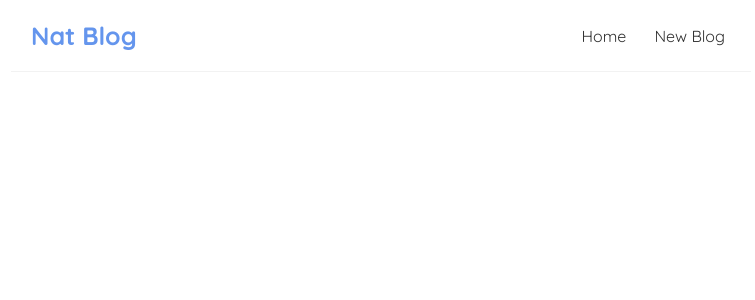
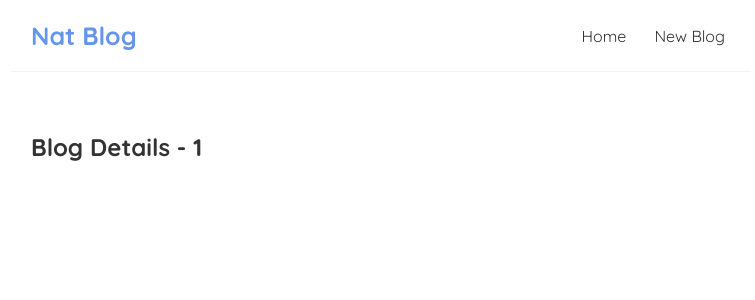
Before and after one commit to cDev-Creator/Blog, a React (Create React App) app: page /blogs/1 in a window 1280 px wide. Shown: the top 300 px of the page, without its empty margins (259-1014 px from the left). Built offline with nearby package versions, Linux system fonts and the light colour scheme; the HTML template or start-up script is replaced by a standard one.

Commit message:
route peram added to see specific blogs

```diff
--- a/src/App.js
+++ b/src/App.js
@@ -2,6 +2,7 @@
 import Home from './Home';
 import { BrowserRouter as Router, Route, Switch} from 'react-router-dom';
 import Create from './Create';
+import BlogDetails from './BlogDetails';
 
 function App() {
   return (
@@ -16,6 +17,10 @@
             <Route path="/create">
               <Create />
             </Route>
+            {/* Route perameter based on blog id */}
+            <Route path="/blogs/:blogId">
+              <BlogDetails />
+            </Route>
           </Switch>
           </div>
       </div>
--- /dev/null
+++ b/src/BlogDetails.js
@@ -0,0 +1,12 @@
+import { useParams } from "react-router-dom";
+
+const BlogDetails = () => {
+    const { blogId } = useParams()
+    return (
+        <div className="blog-details">
+            <h2>Blog Details - {blogId}</h2>
+        </div>
+    );
+}
+
+export default BlogDetails;
--- a/src/BlogList.js
+++ b/src/BlogList.js
@@ -1,3 +1,5 @@
+import { Link} from 'react-router-dom';
+
 const BlogList = ({blogs, title}) => {
 
     return (
@@ -6,8 +8,10 @@
 
             {blogs.map((blog) =>
                 <div className="blog-preview" key={blog.id}>
-                    <h2>{blog.title}</h2>
-                    <p>Written by {blog.author}</p>
+                    <Link to={`/blogs/${blog.id}`}>
+                        <h2>{blog.title}</h2>
+                        <p>Written by {blog.author}</p>
+                    </Link>
                 </div>
             )}
         </div>
--- a/src/Home.js
+++ b/src/Home.js
@@ -1,4 +1,5 @@
 import {useState, useEffect} from 'react';
+import BlogDetails from './BlogDetails';
 import BlogList from './BlogList';
 import useFetch from './useFetch';
 const Home = () => {
@@ -14,6 +15,7 @@
             {isLoading && <div>Loading...</div>}
             {blogs && <BlogList blogs={blogs} title="All Blogs"/>}
             {blogs && <BlogList blogs={blogs.filter((blog) => blog.author === 'John Mark')} title="Blogs by John Mark"/>}
+
         </div>
     )
 }
--- a/src/useFetch.js
+++ b/src/useFetch.js
@@ -8,7 +8,6 @@
     useEffect(() => {
         fetch(url)
             .then(res => {
-                console.log(res);
                 if(!res.ok) {
                     throw Error('Could not fetch the data for that resource')
                 }
```
